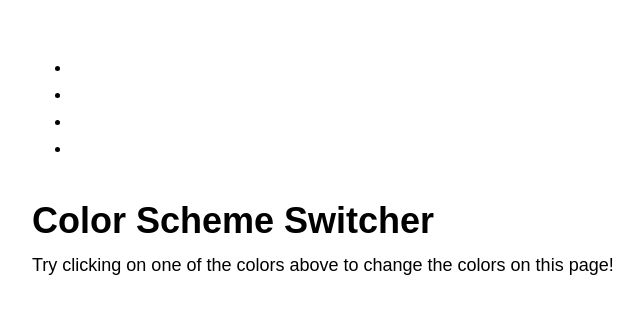
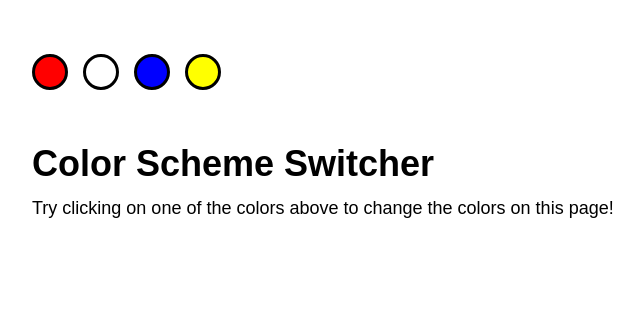
Before and after one commit to whoever11/u1_lab_dom_color_switcherLAB, a plain HTML site: page index.html in a window 1280 px wide. Shown: the whole page, without its empty margins (22-666 px from the left). Drawn offline with Linux system fonts and the light colour scheme.

Commit message:
add new styling

```diff
--- a/css/style.css
+++ b/css/style.css
@@ -11,16 +11,18 @@ h1 {
   margin: 1em 0 0;
 }
 p {
-  margin: .5em 0;
+  margin: 0.5em 0;
 }
 
-#switcher {
+.switcher {
   list-style: none;
   margin: 0;
   padding: 0;
   overflow: hidden;
 }
-#switcher li {
+
+.button {
+  display: block;
   float: left;
   width: 30px;
   height: 30px;
@@ -29,21 +31,18 @@ p {
   border: 3px solid black;
 }
 
-.one {
-  color:black;
-  background:red;
+.button.red {
+  background-color: red;
 }
 
-.two {
-  background: white;
+.button.white {
+  background-color: white;
 }
 
-.three {
-  background: blue;
-  color:white;
-  font-family:'Comic Sans MS';
+.button.blue {
+  background-color: blue;
 }
 
-.four {
-  background: yellow;
+.button.yellow {
+  background-color: yellow;
 }
```
